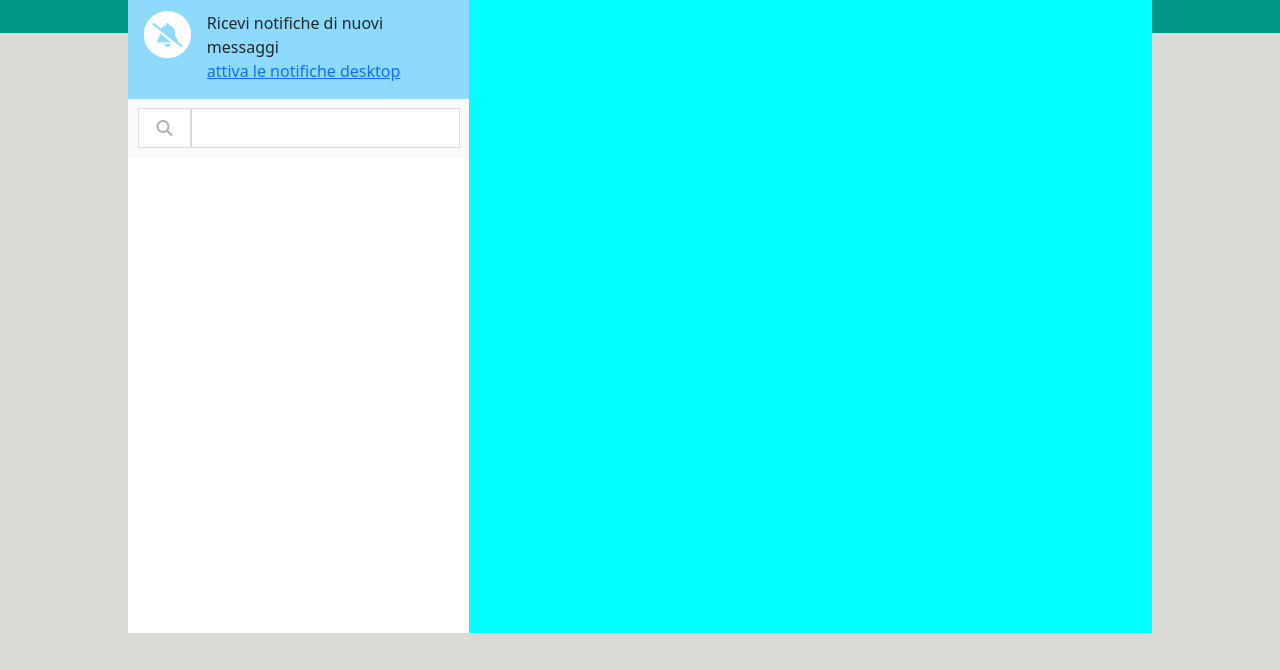
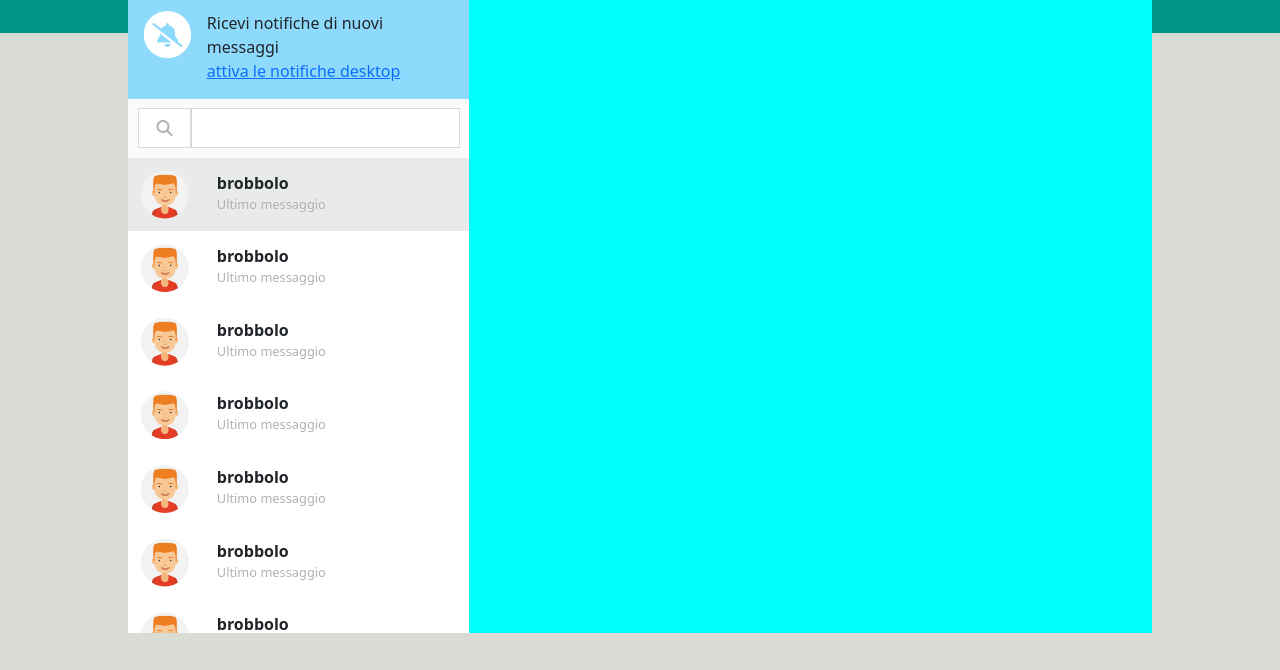
Before and after one commit to FrancescoGentileDev/vue-boolzapp, a plain HTML site: page index.html in a window 1280 px wide. Shown: the part 127-797 px from the top of the page. Drawn offline with nearby package versions, Linux system fonts and the light colour scheme.

Commit message:
✨ feat(page): add chat compontent

```diff
--- a/css/style.css
+++ b/css/style.css
@@ -5,6 +5,7 @@
     --button-primary-color: #b1b1b1;
     --alert-notification-color: #8edafc;
     --basic-background-color: white;
+    --selected-chat-color: #e9ebeb
 
 }
 
@@ -36,6 +37,7 @@ button {
     left: 50%;
     transform: translate(-50%, -50%);
     background-color: white;
+    overflow-y: hidden;
 }
 
 #app > div {
@@ -53,7 +55,23 @@ button {
 }
 
 
+/*#region PROFILE COMPONENT*****/
+.profile-container {
+    padding: 0.8rem
+}
+.profile img{
+    width: 3rem;
+    clip-path: circle(50%);
+}
+.profile {
+    font-weight: 400;
+}
 
+.profile-button * {
+    font-size: 1.5rem;
+    padding: 0.5rem
+}
+/*#endregion PROFILE COMPONENT*****/
 
 
 /*#region CONTACT*****/
@@ -63,24 +81,6 @@ button {
 #my-profile {
     background-color: var(--secondary-color);
 }
-    .my-profile-container {
-        padding: 0.8rem
-    }
-    .my-profile img{
-        width: 3rem;
-        clip-path: circle(50%);
-    }
-    .my-profile {
-        font-weight: 400;
-    }
-
-    .my-profile-button * {
-        font-size: 1.5rem;
-        padding: 0.5rem
-    }
-
-
-
 /*#endregion CONTACT HEADER*****/
 
 
@@ -120,10 +120,25 @@ button {
 .research-bar > button {
     background-color: white;
 }
+/*#endregion RESEARCH*****/
+
+/*#region CHAT*****/
+.chats {
+    height: 100%;
+    overflow-y: auto;
+}
+.chat.selected {
+    background-color: var(--selected-chat-color)
+}
 
 
-/*#endregion RESEARCH*****/
+.chat .profile-texts :last-child  {
+   font-size: 0.8rem;
+   color: var(--button-primary-color)
+}
 
+
+/*#endregion CHAT*****/
 
 
 /*#endregion CONTACT*****/
--- a/index.html
+++ b/index.html
@@ -36,16 +36,16 @@
 
             <!--#region CONTACT SECTION-->
 
-            <div class="col-4 d-flex flex-column" id="contacts">
+            <div class="col-4 d-flex flex-column h-100" id="contacts">
 
                 <header id="my-profile">
-                    <div class="my-profile-container d-flex justify-content-between">
-                        <div class="my-profile d-flex align-items-center">
+                    <div class="profile-container d-flex justify-content-between">
+                        <div class="profile d-flex align-items-center">
                             <img src="assets/img/avatar_1.jpg" alt="">
                             <p class="ms-3 p-0 m-0">ProfileName</p>
                         </div>
 
-                        <div class="my-profile-button d-flex align-items-center">
+                        <div class="profile-button d-flex align-items-center">
                             <button><i class="fas fa-circle"></i></button>
                             <button><i class="fas fa-message"></i></button>
                             <button><i class="fas fa-list-dots"></i></button>
@@ -68,6 +68,98 @@
                 </section>
 
                 <section class="chats">
+
+                    <article class="chat selected">
+                        <div class="profile-container d-flex justify-content-between">
+                            <div class="profile d-flex align-items-start">
+                                <img src="assets/img/avatar_1.jpg" alt="">
+                                <div class="profile-texts row ms-3 p-0 m-0">
+                                    <p class="fw-semibold m-0">brobbolo</p>
+                                    <p class="fw-light m-0">Ultimo messaggio</p>
+                                </div>
+                            </div>
+                    </article>
+                    <article class="chat">
+                        <div class="profile-container d-flex justify-content-between">
+                            <div class="profile d-flex align-items-start">
+                                <img src="assets/img/avatar_1.jpg" alt="">
+                                <div class="profile-texts row ms-3 p-0 m-0">
+                                    <p class="fw-semibold m-0">brobbolo</p>
+                                    <p class="fw-light m-0">Ultimo messaggio</p>
+                                </div>
+                            </div>
+                    </article>
+                    <article class="chat">
+                        <div class="profile-container d-flex justify-content-between">
+                            <div class="profile d-flex align-items-start">
+                                <img src="assets/img/avatar_1.jpg" alt="">
+                                <div class="profile-texts row ms-3 p-0 m-0">
+                                    <p class="fw-semibold m-0">brobbolo</p>
+                                    <p class="fw-light m-0">Ultimo messaggio</p>
+                                </div>
+                            </div>
+                    </article>
+                    <article class="chat">
+                        <div class="profile-container d-flex justify-content-between">
+                            <div class="profile d-flex align-items-start">
+                                <img src="assets/img/avatar_1.jpg" alt="">
+                                <div class="profile-texts row ms-3 p-0 m-0">
+                                    <p class="fw-semibold m-0">brobbolo</p>
+                                    <p class="fw-light m-0">Ultimo messaggio</p>
+                                </div>
+                            </div>
+                    </article>
+                    <article class="chat">
+                        <div class="profile-container d-flex justify-content-between">
+                            <div class="profile d-flex align-items-start">
+                                <img src="assets/img/avatar_1.jpg" alt="">
+                                <div class="profile-texts row ms-3 p-0 m-0">
+                                    <p class="fw-semibold m-0">brobbolo</p>
+                                    <p class="fw-light m-0">Ultimo messaggio</p>
+                                </div>
+                            </div>
+                    </article>
+                    <article class="chat">
+                        <div class="profile-container d-flex justify-content-between">
+                            <div class="profile d-flex align-items-start">
+                                <img src="assets/img/avatar_1.jpg" alt="">
+                                <div class="profile-texts row ms-3 p-0 m-0">
+                                    <p class="fw-semibold m-0">brobbolo</p>
+                                    <p class="fw-light m-0">Ultimo messaggio</p>
+                                </div>
+                            </div>
+                    </article>
+                    <article class="chat">
+                        <div class="profile-container d-flex justify-content-between">
+                            <div class="profile d-flex align-items-start">
+                                <img src="assets/img/avatar_1.jpg" alt="">
+                                <div class="profile-texts row ms-3 p-0 m-0">
+                                    <p class="fw-semibold m-0">brobbolo</p>
+                                    <p class="fw-light m-0">Ultimo messaggio</p>
+                                </div>
+                            </div>
+                    </article>
+                    <article class="chat">
+                        <div class="profile-container d-flex justify-content-between">
+                            <div class="profile d-flex align-items-start">
+                                <img src="assets/img/avatar_1.jpg" alt="">
+                                <div class="profile-texts row ms-3 p-0 m-0">
+                                    <p class="fw-semibold m-0">brobbolo</p>
+                                    <p class="fw-light m-0">Ultimo messaggio</p>
+                                </div>
+                            </div>
+                    </article>
+                    <article class="chat">
+                        <div class="profile-container d-flex justify-content-between">
+                            <div class="profile d-flex align-items-start">
+                                <img src="assets/img/avatar_1.jpg" alt="">
+                                <div class="profile-texts row ms-3 p-0 m-0">
+                                    <p class="fw-semibold m-0">brobbolo</p>
+                                    <p class="fw-light m-0">Ultimo messaggio</p>
+                                </div>
+                            </div>
+                    </article>
+
 
                 </section>
 
```
